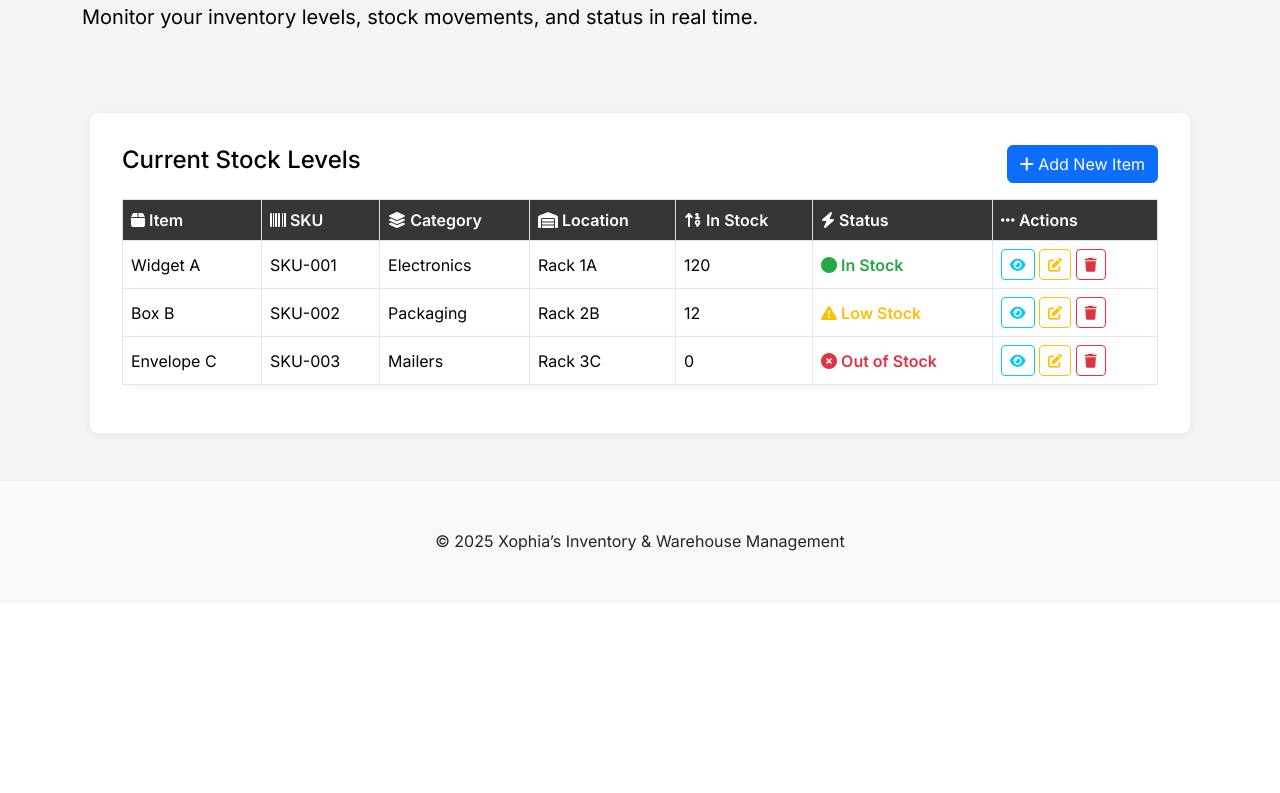
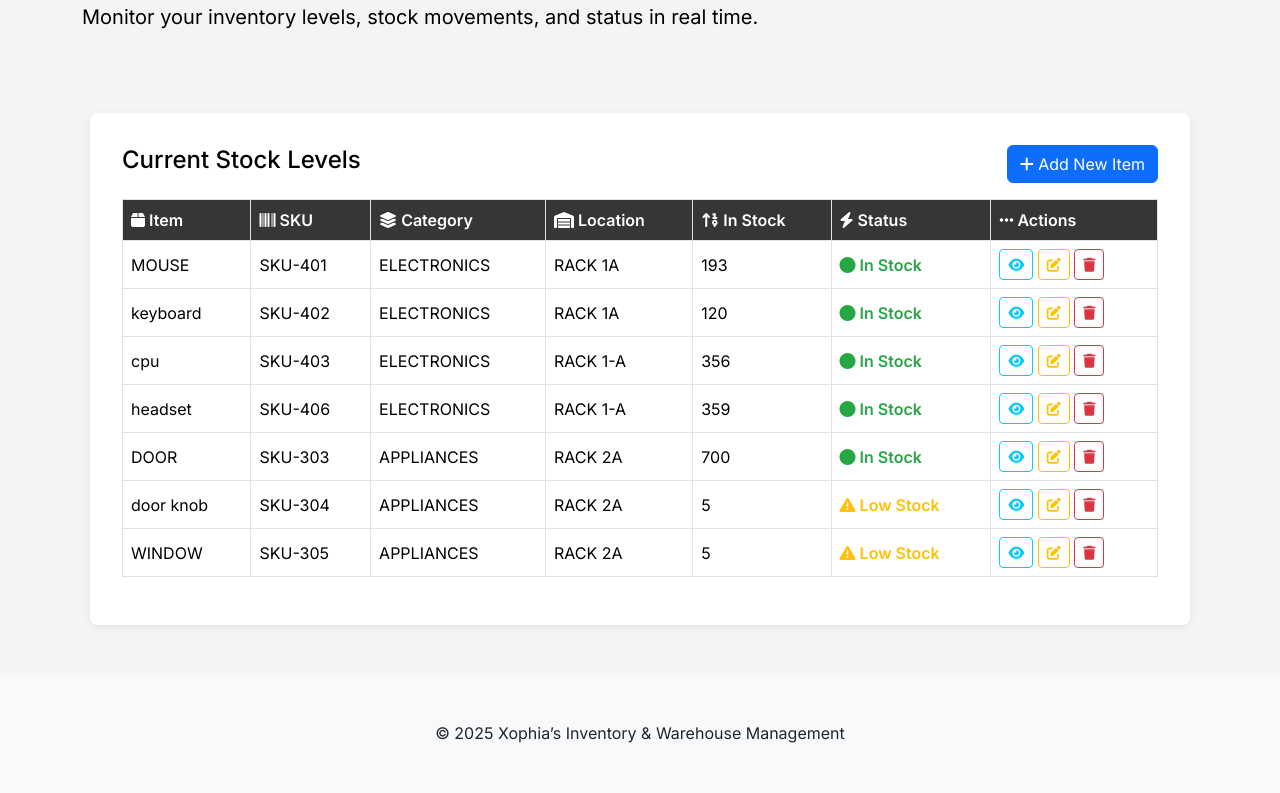
Before and after one commit to Scammur/ITECPROJECT, a PHP site: page /stock-tracking.php in a window 1280 px wide. Shown: the part 198-991 px from the top of the page. Before the commit the page ends 749 px from the top, so only its background shows below. Run offline with PHP 8.4, Linux system fonts and the light colour scheme; data comes from the database, SQL or seed files in the repository.

Commit message:
Add files via upload

```diff
--- a/stock-tracking.php
+++ b/stock-tracking.php
@@ -1,3 +1,5 @@
+<?php include "config/config.php";
+?>
 <!DOCTYPE html>
 <html lang="en">
 <head>
@@ -142,7 +144,13 @@
     <!-- End Navigation -->
 
     <div class="container" style="margin-top: 120px;">
-        <!-- Section Title -->
+        <?php if (isset($_GET['deleted']) && $_GET['deleted'] == 1): ?>
+        <div class="alert alert-success alert-dismissible fade show" role="alert">
+        Item successfully deleted.
+        <button type="button" class="btn-close" data-bs-dismiss="alert"></button>
+        </div>
+        <?php endif; ?>
+
         <div class="row mb-4">
             <div class="col-12 animate__animated animate__fadeInLeft">
                 <div class="section-title mb-2"><i class="fa-solid fa-cubes-stacked me-2"></i>Stock Tracking</div>
@@ -156,9 +164,10 @@
         <div class="main-container section-image-animate">
             <div class="d-flex justify-content-between align-items-center mb-3">
                 <h4>Current Stock Levels</h4>
-                <a href="#" class="btn btn-primary">
+                <button type="button" class="btn btn-primary" data-bs-toggle="modal" data-bs-target="#addItemModal">
                     <i class="fa fa-plus"></i> Add New Item
-                </a>
+                </button>
+
             </div>
             <div class="table-responsive">
                 <table class="table table-bordered align-middle">
@@ -174,47 +183,36 @@
                         </tr>
                     </thead>
                     <tbody>
-                        <!-- Example rows, replace with PHP & DB integration -->
-                        <tr class="card-feature">
-                            <td>Widget A</td>
-                            <td>SKU-001</td>
-                            <td>Electronics</td>
-                            <td>Rack 1A</td>
-                            <td>120</td>
-                            <td><span class="stock-status in-stock"><i class="fa-solid fa-circle"></i> In Stock</span></td>
-                            <td>
-                                <a href="#" class="btn btn-sm btn-outline-info"><i class="fa fa-eye"></i></a>
-                                <a href="#" class="btn btn-sm btn-outline-warning"><i class="fa fa-edit"></i></a>
-                                <a href="#" class="btn btn-sm btn-outline-danger"><i class="fa fa-trash"></i></a>
+                        <?php
+                        $quer="SELECT * FROM stocks";
+                        $res=mysqli_query($conn,$quer);
+                        while($data = mysqli_fetch_array($res)){
+                            ?>
+                            <tr>
+                                <td><?php echo $data['item']?></td>
+                                <td><?php echo $data['bar']?></td>
+                                <td><?php echo $data['category']?></td>
+                                <td><?php echo $data['location']?></td>
+                                <td><?php echo $data['stock']?></td>
+                                <td><?php
+                                if($data['stock'] == 0){
+                                    echo '<span class="stock-status out-stock"><i class="fa-solid fa-xmark-circle"></i> Out of Stock</span>';
+                                }elseif($data['stock'] > 50){
+                                    echo '<span class="stock-status in-stock"><i class="fa-solid fa-circle"></i> In Stock</span>';
+                                }else{
+                                    echo '<span class="stock-status low-stock"><i class="fa-solid fa-triangle-exclamation"></i> Low Stock</span>';
+                                }
+                                ?></td>
+                                <td>
+                                <a href="view.php?barcode=<?php echo $data['bar'];?>" class="btn btn-sm btn-outline-info"><i class="fa fa-eye"></i></a>
+                                <a href="edit.php?barcode=<?php echo $data['bar'];?>" class="btn btn-sm btn-outline-warning"><i class="fa fa-edit"></i></a>
+                                <a href="delete.php?barcode=<?php echo $data['bar']; ?>" class="btn btn-sm btn-outline-danger" onclick="return confirm('Are you sure you want to delete this item?');"><i class="fa fa-trash"></i></a>
+
                             </td>
-                        </tr>
-                        <tr class="card-feature">
-                            <td>Box B</td>
-                            <td>SKU-002</td>
-                            <td>Packaging</td>
-                            <td>Rack 2B</td>
-                            <td>12</td>
-                            <td><span class="stock-status low-stock"><i class="fa-solid fa-triangle-exclamation"></i> Low Stock</span></td>
-                            <td>
-                                <a href="#" class="btn btn-sm btn-outline-info"><i class="fa fa-eye"></i></a>
-                                <a href="#" class="btn btn-sm btn-outline-warning"><i class="fa fa-edit"></i></a>
-                                <a href="#" class="btn btn-sm btn-outline-danger"><i class="fa fa-trash"></i></a>
-                            </td>
-                        </tr>
-                        <tr class="card-feature">
-                            <td>Envelope C</td>
-                            <td>SKU-003</td>
-                            <td>Mailers</td>
-                            <td>Rack 3C</td>
-                            <td>0</td>
-                            <td><span class="stock-status out-stock"><i class="fa-solid fa-xmark-circle"></i> Out of Stock</span></td>
-                            <td>
-                                <a href="#" class="btn btn-sm btn-outline-info"><i class="fa fa-eye"></i></a>
-                                <a href="#" class="btn btn-sm btn-outline-warning"><i class="fa fa-edit"></i></a>
-                                <a href="#" class="btn btn-sm btn-outline-danger"><i class="fa fa-trash"></i></a>
-                            </td>
-                        </tr>
-                        <!-- Add more example rows as needed -->
+                            </tr>
+                            <?php
+                        }
+                        ?>
                     </tbody>
                 </table>
             </div>
@@ -255,5 +253,48 @@
         animateOnScroll('.card-feature');
         animateOnScroll('.section-image-animate');
     </script>
+    <!-- Add Item Modal -->
+<div class="modal fade" id="addItemModal" tabindex="-1" aria-labelledby="addItemModalLabel" aria-hidden="true">
+  <div class="modal-dialog">
+    <div class="modal-content">
+      <form method="POST" action="assets/stockadd.php">
+        <div class="modal-header">
+          <h5 class="modal-title" id="addItemModalLabel">Add New Stock Item</h5>
+          <button type="button" class="btn-close" data-bs-dismiss="modal"></button>
+        </div>
+        <div class="modal-body">
+          <div class="mb-3">
+            <label for="item" class="form-label">Item Name</label>
+            <input type="text" class="form-control" name="item" required>
+          </div>
+          <div class="mb-3">
+            <label for="sku" class="form-label">SKU</label>
+            <input type="text" class="form-control" name="sku" required>
+          </div>
+          <div class="mb-3">
+            <label for="category" class="form-label">Category</label>
+            <input type="text" class="form-control" name="category" required>
+          </div>
+          <div class="mb-3">
+            <label for="location" class="form-label">Location</label>
+            <input type="text" class="form-control" name="location" required>
+          </div>
+          <div class="mb-3">
+            <label for="stock" class="form-label">Stock Quantity</label>
+            <input type="number" class="form-control" name="stock" required>
+          </div>
+          <div class="mb-3">
+            <label for="price" class="form-label">Price</label>
+            <input type="text" class="form-control" name="price" required>
+          </div>
+        </div>
+        <div class="modal-footer">
+          <button type="submit" name="addItem" class="btn btn-success">Add Item</button>
+        </div>
+      </form>
+    </div>
+  </div>
+</div>
+
 </body>
 </html>
```
Also changed, not shown: assets/stockadd.php (added, +21 -0 lines), delete.php (added, +24 -0 lines), edit.php (added, +90 -0 lines), help.txt (added, +18 -0 lines), sql/itec.sql (+30 -14 lines), view.php (added, +82 -0 lines), README.md, index.php (line endings or trailing spaces).
